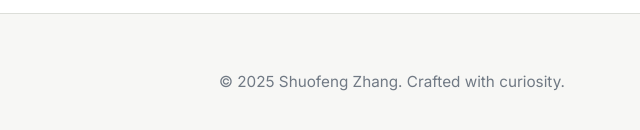
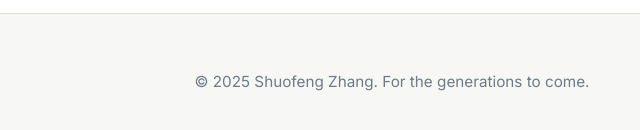
Before and after one commit to shuofengzhang/shuofengzhang.github.io, a plain HTML site: page assets/blog/a-physicist.html in a window 1280 px wide. Shown: the part 1687-1817 px from the top of the page, 248-888 px from the left. Drawn offline with Linux system fonts and the light colour scheme.

Commit message:
Update article footer tagline

```diff
--- a/assets/blog/a-physicist.html
+++ b/assets/blog/a-physicist.html
@@ -49,7 +49,7 @@
 
     <footer class="article-footer">
       <div class="container">
-        <p>© <span id="current-year"></span> Shuofeng Zhang. Crafted with curiosity.</p>
+        <p>© <span id="current-year"></span> Shuofeng Zhang. For the generations to come.</p>
       </div>
     </footer>
 
```
